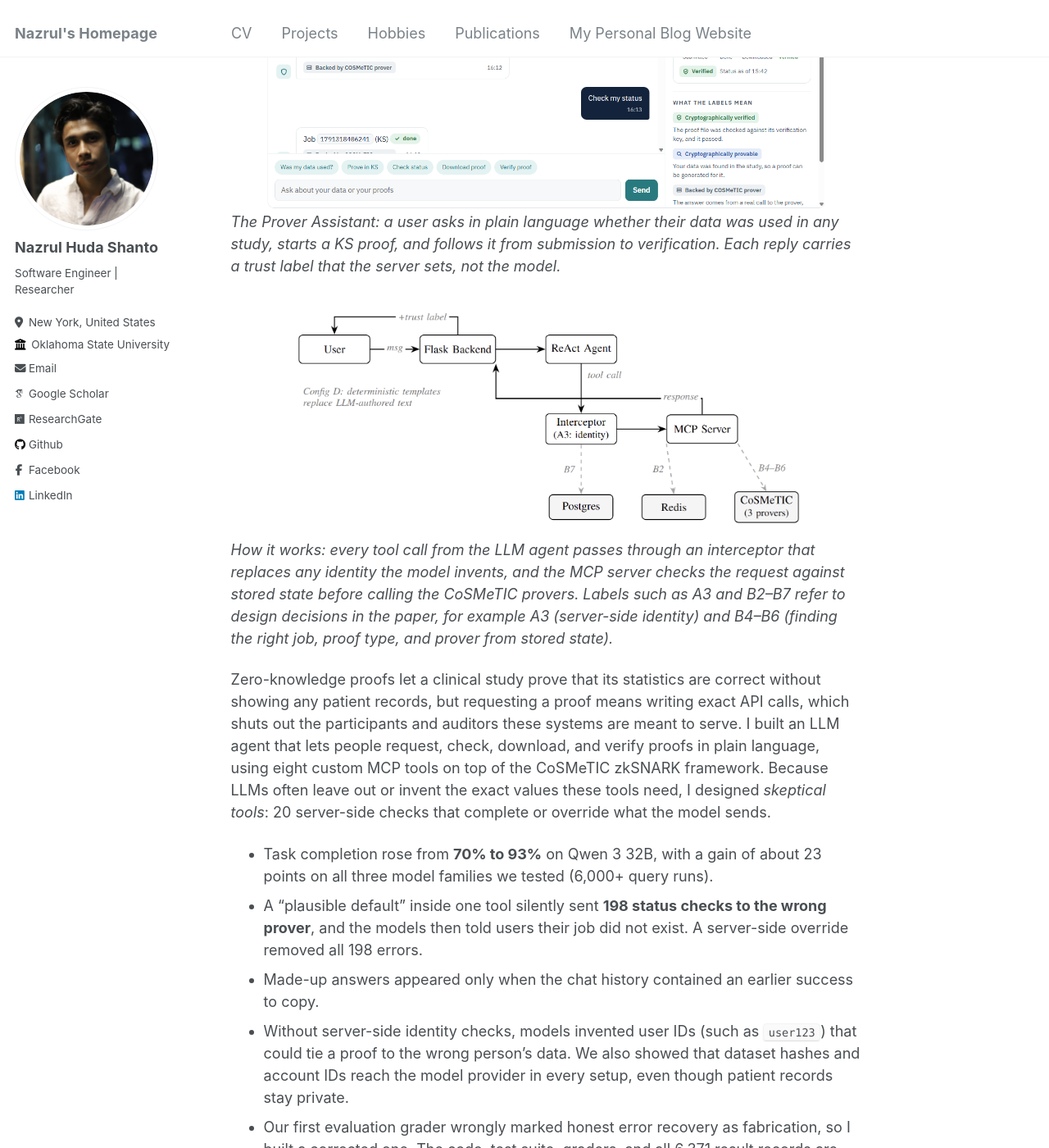
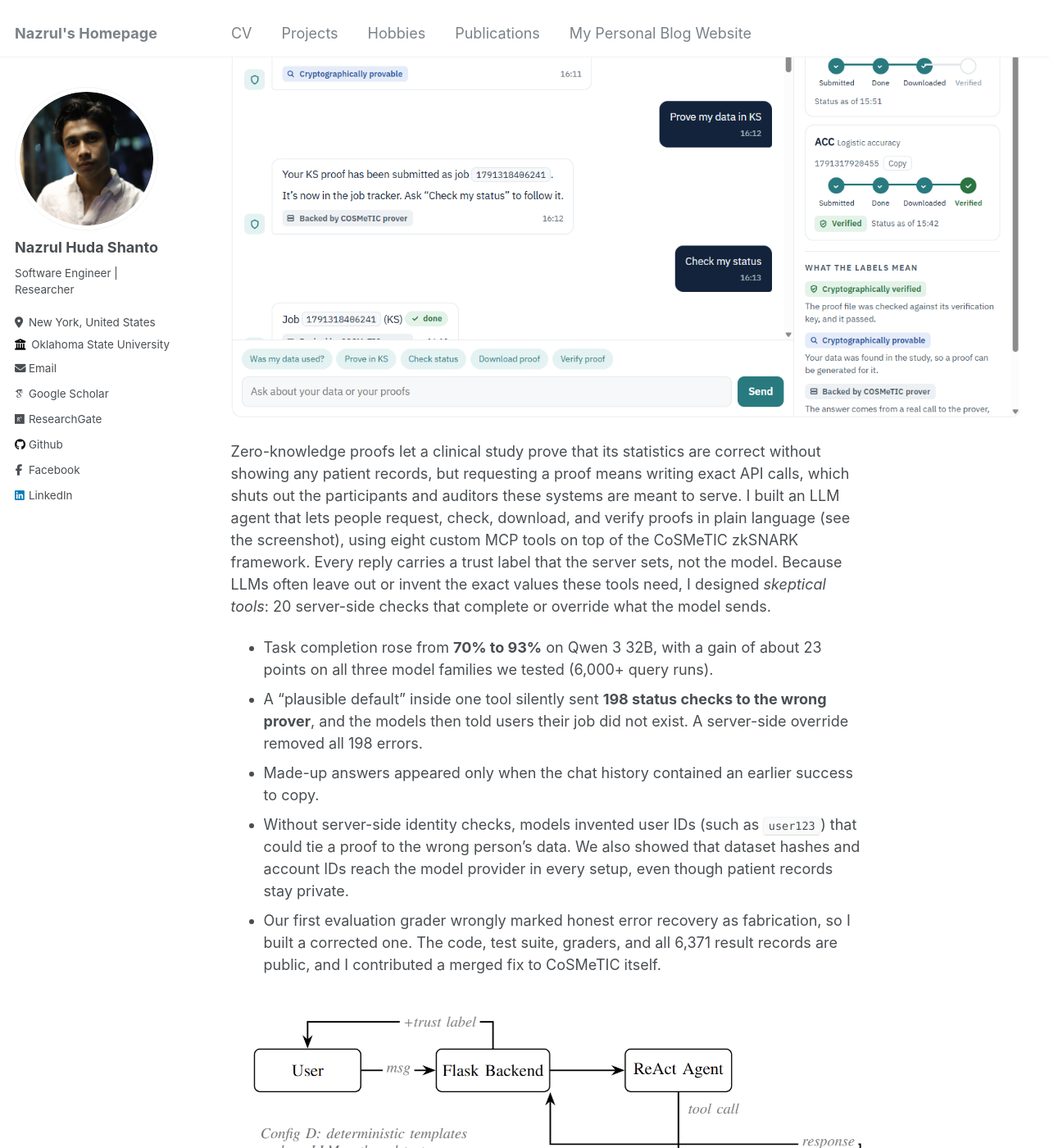
Before and after one commit to nazrulhuda/portfolio, a Jekyll site: the page built from _pages/about.md, in a window 1280 px wide and 1400 px high, scrolled down 1603 px. Shown: the whole window at 82% size. Built offline with Jekyll 4.4.1, drawn with Linux system fonts in a browser that asks for light colours; some web fonts are replaced; some of the changed text lies outside the part shown.

Commit message:
Use wide-shot images on the homepage; stop project.md from overwriting it

```diff
--- a/_pages/about.md
+++ b/_pages/about.md
@@ -30,7 +30,7 @@ Before my master's, I spent more than two years as an Undergraduate Research Ass
 
 *First author · with Dr. Paritosh Ramanan · under review, IEEE BigData 2026* · [**Paper**](https://github.com/disys-lab/Skeptical-MCP-For-zkSNARKs/blob/main/manuscript/Natural-Language-ZK-Verification-via-Skeptical-MCP-Tools.pdf) · [**Code & data**](https://github.com/disys-lab/Skeptical-MCP-For-zkSNARKs)
 
-[![The Prover Assistant: a user asks whether their data was used in any study, then starts a KS proof](/images/skeptical_chat.png){: width="100%"}](/images/skeptical_chat.png)
+[![The Prover Assistant: a user asks whether their data was used in any study, then starts a KS proof](/images/skeptical_chat.png){: .wide-shot}](/images/skeptical_chat.png)
 
 Zero-knowledge proofs let a clinical study prove that its statistics are correct without showing any patient records, but requesting a proof means writing exact API calls, which shuts out the participants and auditors these systems are meant to serve. I built an LLM agent that lets people request, check, download, and verify proofs in plain language (see the screenshot), using eight custom MCP tools on top of the CoSMeTIC zkSNARK framework. Every reply carries a trust label that the server sets, not the model. Because LLMs often leave out or invent the exact values these tools need, I designed *skeptical tools*: 20 server-side checks that complete or override what the model sends.
 
@@ -42,7 +42,7 @@ Zero-knowledge proofs let a clinical study prove that its statistics are correct
 
 <div style="clear: both;"></div>
 
-[![System architecture of the skeptical MCP agent](/images/skeptical_architecture.png){: width="100%"}](/images/skeptical_architecture.png)
+[![System architecture of the skeptical MCP agent](/images/skeptical_architecture.png){: .wide-shot}](/images/skeptical_architecture.png)
 *How it works: every tool call from the LLM agent passes through an interceptor that replaces any identity the model invents, and the MCP server checks the request against stored state before calling the CoSMeTIC provers. Labels such as A3 and B2–B7 refer to design decisions in the paper, for example A3 (server-side identity) and B4–B6 (finding the right job, proof type, and prover from stored state).*
 
 ## Automatic DDoS Defense for Cloud Service Meshes
```
Also changed, not shown: _pages/project.md (+2 -1 lines).
